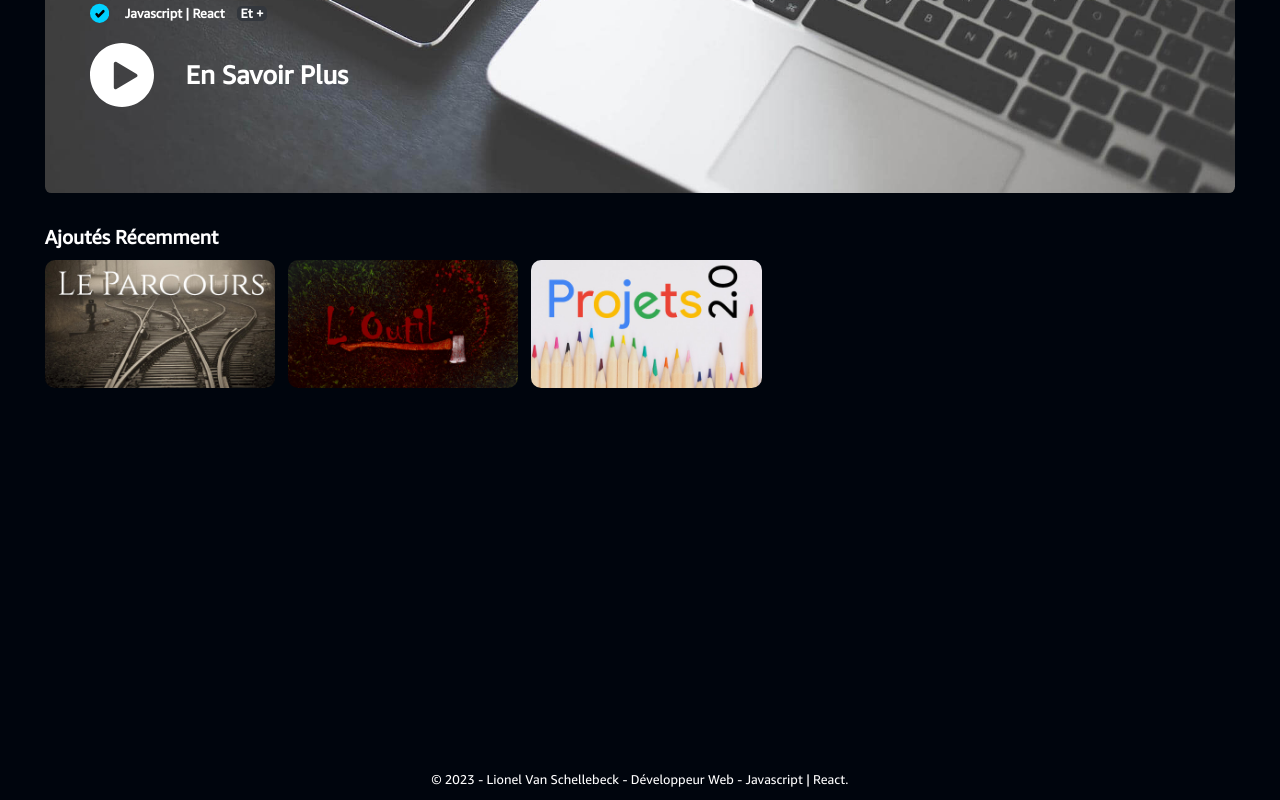
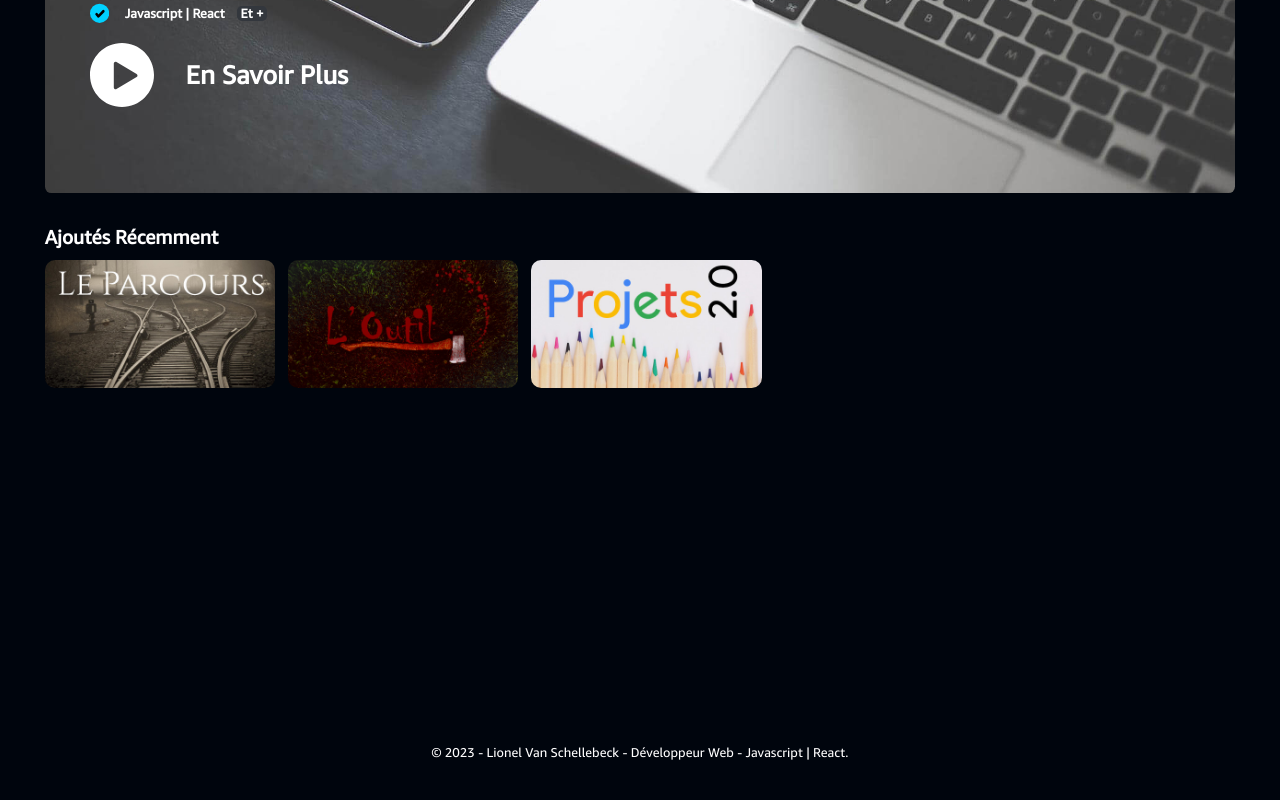
Before and after one commit to LionelVanS/amazing-prime-van-s, a Next.js app: page / in a window 1280 px wide. Shown: the part 249-1049 px from the top of the page. After the commit the page ends 1021 px from the top, so only its background shows below. Built offline with nearby package versions, Linux system fonts and the light colour scheme.

Commit message:
updating position

```diff
--- a/src/components/Footer/Footer.jsx
+++ b/src/components/Footer/Footer.jsx
@@ -3,18 +3,21 @@ import styled from 'styled-components';
 export default function Footer() {
    return (
       <StyledFooter>
-         <StyledP>
+         <p>
             © 2023 - Lionel Van Schellebeck - Développeur Web - Javascript |
             React.
-         </StyledP>
+         </p>
       </StyledFooter>
    );
 }
 
 const StyledFooter = styled.footer`
-   margin-top: 4rem;
+   position: absolute;
+   bottom: 0;
+   left: 0;
+   right: 0;
+   p {
+      text-align: center;
+      font-size: 1vw;
+   }
 `;
-const StyledP = styled.p`
-   text-align: center;
-   font-size: 1vw;
-`;
```
